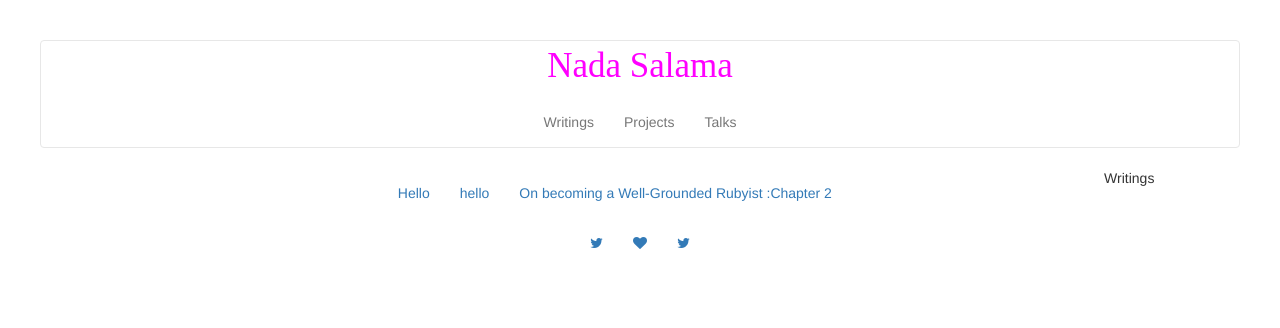
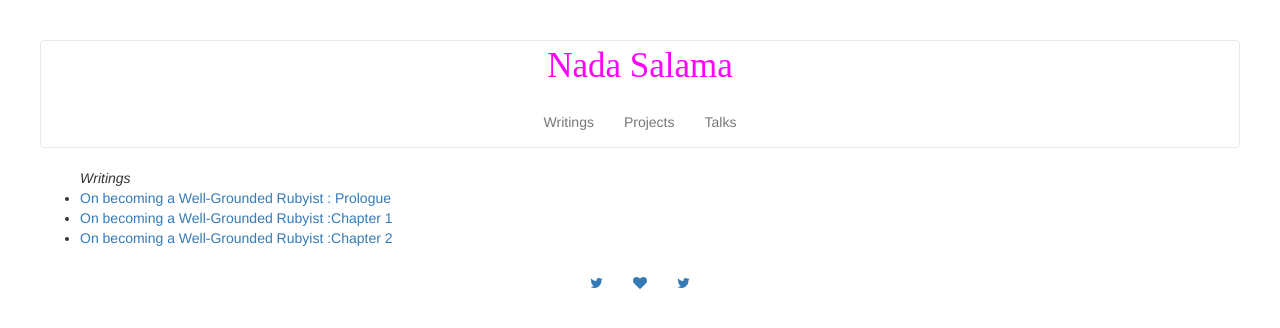
Before and after one commit to Nada1996/nadawebsite, a plain HTML site: page writing.html in a window 1280 px wide. Drawn offline with nearby package versions, Linux system fonts and the light colour scheme.

Commit message:
Update writing.html

```diff
--- a/writing.html
+++ b/writing.html
@@ -18,15 +18,15 @@
       </ul>
   </div>
 </nav>
-    <ul class = "nav navbar-nav"> Writings
+    <ul><em style="size:32px;"> Writings</em>
       <li>
-       <a href = "#">
-        Hello
+       <a href = "https://medium.com/@nada.abdelbaky1996/on-becoming-a-well-grounded-rubyist-prologue-d91f3daf280c#.4vplcdawk">
+        On becoming a Well-Grounded Rubyist : Prologue
         </a>
         </li>
          <li>
-       <a href = "#">
-        hello
+       <a href = "https://medium.com/@nada.abdelbaky1996/on-becoming-a-well-grounded-rubyist-chapter-1-fd6868ed98c9#.yk1c15yqc">
+      On becoming a Well-Grounded Rubyist :Chapter 1
         </a>
         </li>
        <li>
```
